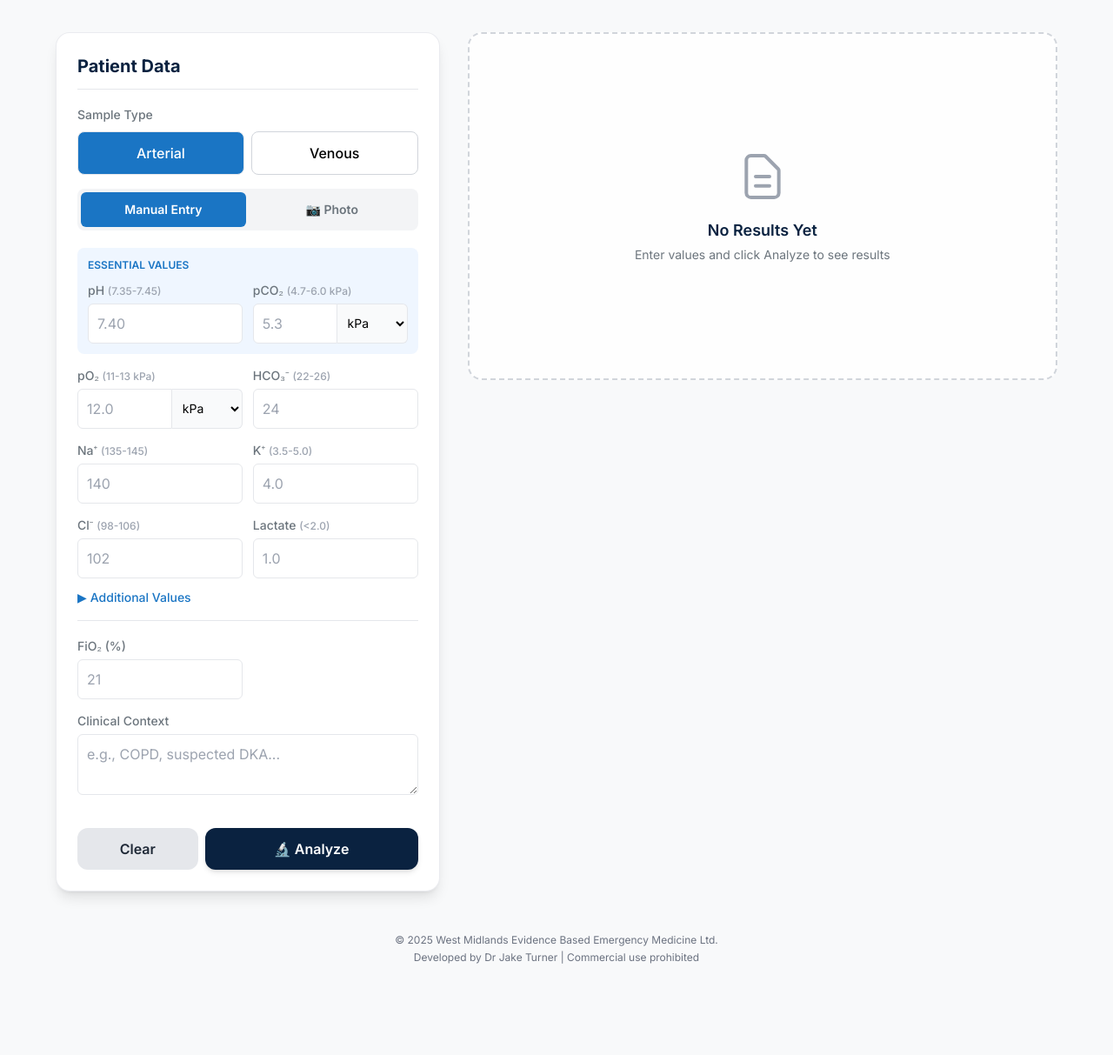
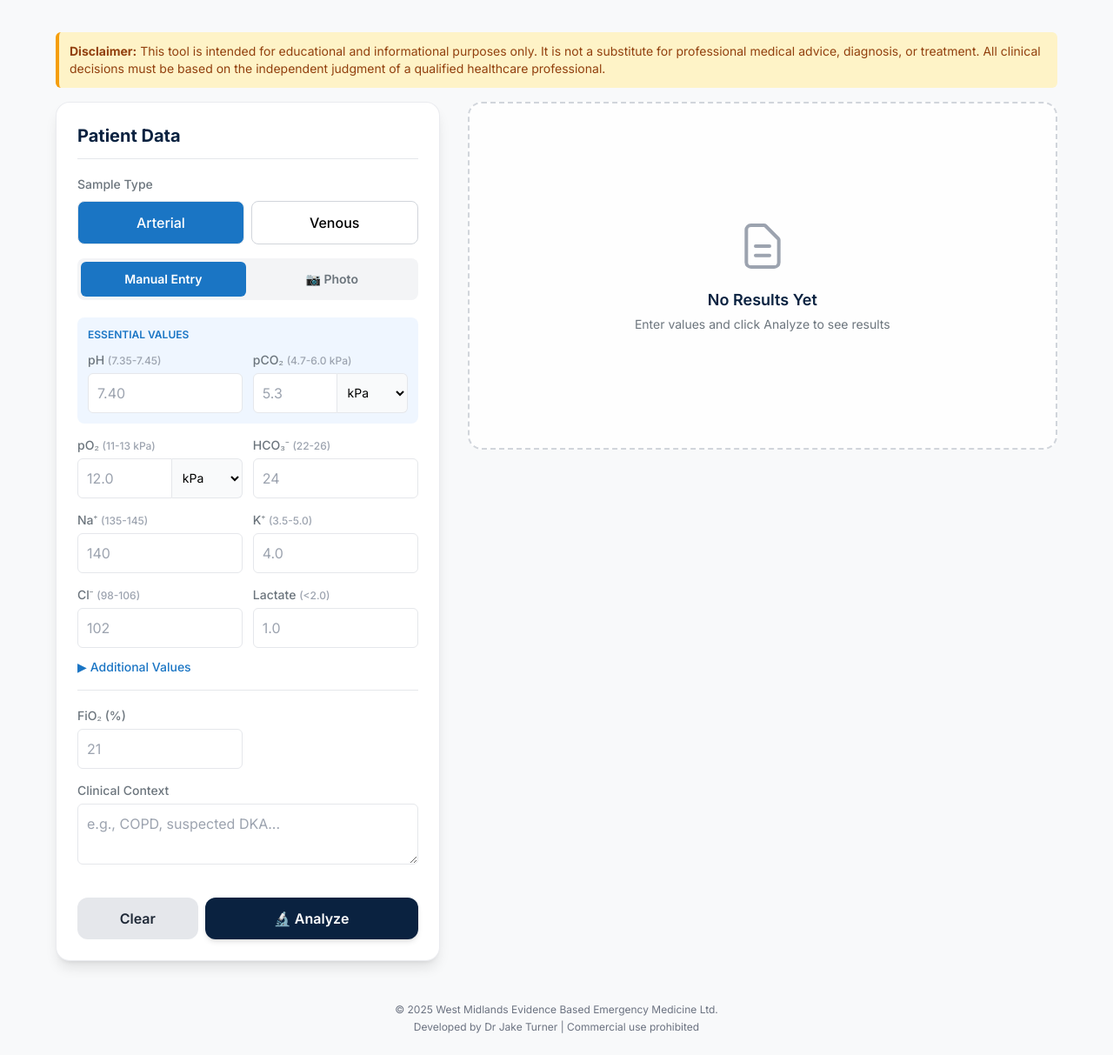
Before and after one commit to shakeymedic/abginterpreterappv3, a website: page abg-interpreter-app/index.html in a window 1280 px wide. Shown: the part 87-1300 px from the top of the page at 87% size. Before the commit the page ends 1228 px from the top, so only its background shows below. Drawn offline with nearby package versions, Linux system fonts and the light colour scheme.

Commit message:
Update index.html

```diff
--- a/abg-interpreter-app/index.html
+++ b/abg-interpreter-app/index.html
@@ -106,6 +106,11 @@
                 </div>
             </div>
         </header>
+
+        <!-- Disclaimer -->
+        <div class="max-w-6xl mx-auto mb-4 bg-amber-100 border-l-4 border-amber-500 text-amber-800 p-3 rounded-md text-sm" role="alert">
+            <p><strong>Disclaimer:</strong> This tool is intended for educational and informational purposes only. It is not a substitute for professional medical advice, diagnosis, or treatment. All clinical decisions must be based on the independent judgment of a qualified healthcare professional.</p>
+        </div>
 
         <!-- Mobile Tab Navigation -->
         <div class="lg:hidden mb-4 sticky top-0 z-10 bg-bg-light pb-2">
@@ -381,7 +386,7 @@
         </div>
 
         <footer class="text-center mt-12 text-gray-500 text-xs">
-            <p>&copy; 2025 West Midlands Evidence Based Emergency Medicine Ltd.</p>
+            <p>&copy; <span x-text="new Date().getFullYear()"></span> West Midlands Evidence Based Emergency Medicine Ltd.</p>
             <p class="mt-1">Developed by Dr Jake Turner | Commercial use prohibited</p>
         </footer>
     </div>
@@ -488,6 +493,11 @@
                 },
 
                 async handleAction() {
+                    if (!navigator.onLine) {
+                        this.showError("You appear to be offline. Please check your internet connection.");
+                        return;
+                    }
+
                     if (this.mode === 'image') {
                         await this.handleOcr();
                     } else {
```
